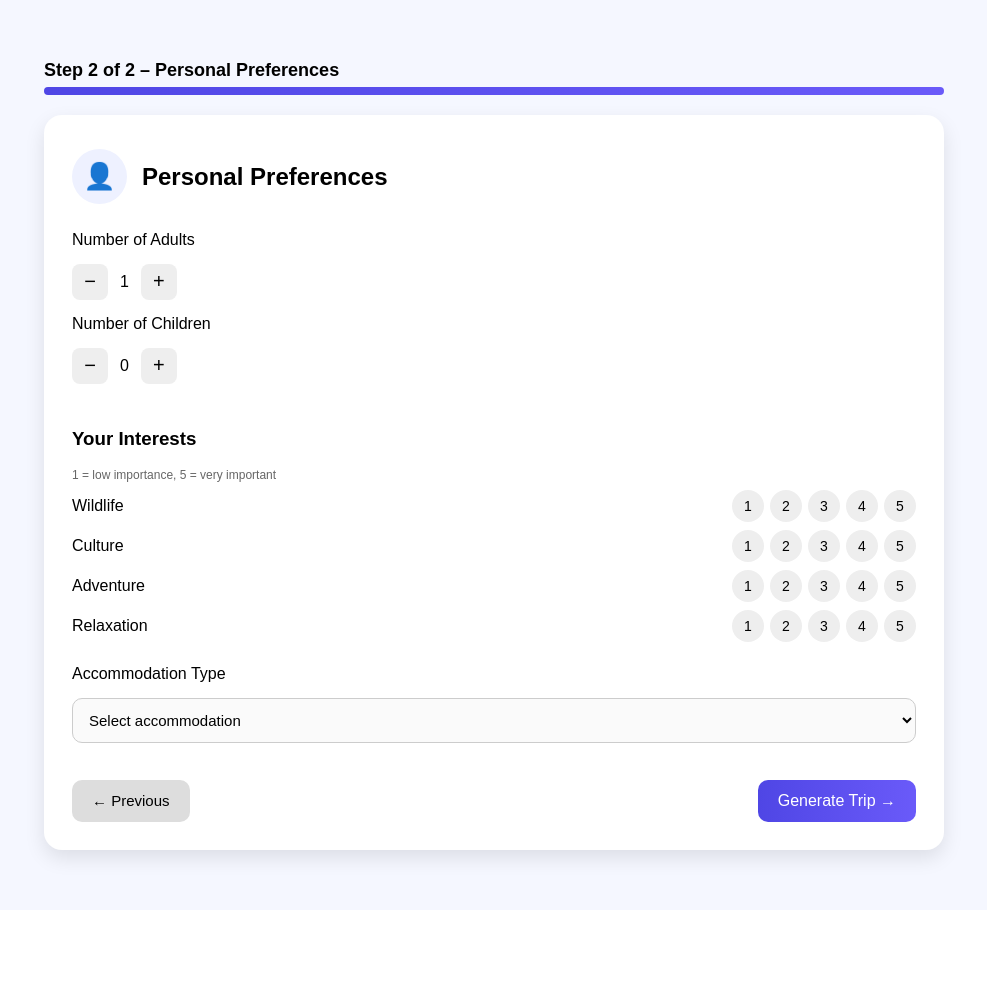
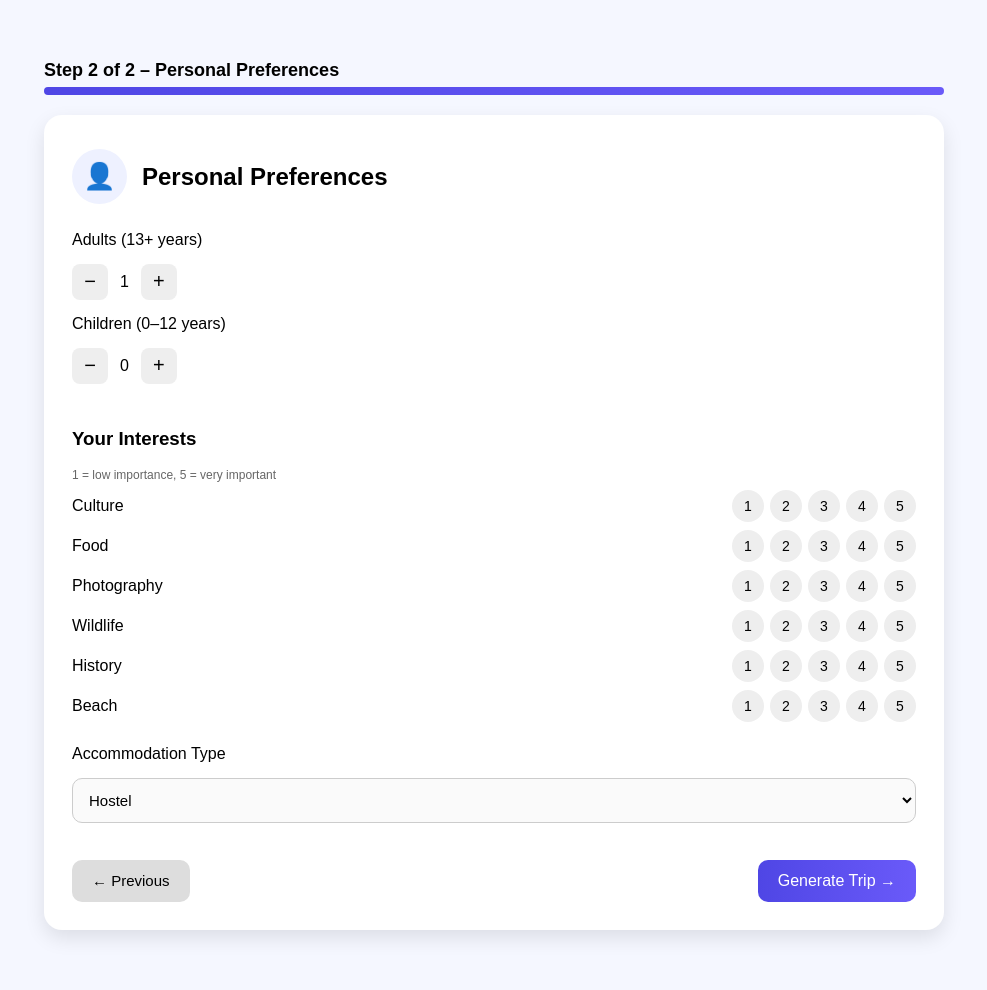
Before and after one commit to A-D-DBS-application/web-application-2025-group-6, a Flask app: template travel_mvp/app/templates/step2.html in a window 1280 px wide. Shown: the part 55-1045 px from the top of the page, without its empty margins (146-1133 px from the left). Before the commit the page ends 925 px from the top, so only its background shows below. Run offline with Flask 3, Linux system fonts and the light colour scheme; the template is opened without the code that fills it: most values are stand-ins (such as "Sample title", 1, 10 or a date in 2020).

Commit message:
Update: adults/children inputs in html2

```diff
--- a/travel_mvp/app/static/css/style.css
+++ b/travel_mvp/app/static/css/style.css
@@ -340,3 +340,11 @@ a {
     margin-bottom: 10px;
     box-shadow: 0 3px 10px rgba(0,0,0,0.05);
 }
+.disabled-option {
+    color: #bfbfbf !important;
+    background-color: #f2f2f2 !important;
+}
+.disabled-option:hover {
+    background-color: #f2f2f2 !important;
+    cursor: not-allowed;
+}
--- a/travel_mvp/app/templates/step2.html
+++ b/travel_mvp/app/templates/step2.html
@@ -16,7 +16,10 @@
 
         <form action="/result" method="POST" class="step-form" id="step2-form">
 
-            <label>Number of Adults</label>
+            <!-- budget uit step1, zodat we het kunnen doorgeven naar result -->
+            <input type="hidden" name="budget" value="{{ budget }}">
+
+            <label>Adults (13+ years)</label>
             <div class="counter-box">
                 <button type="button" class="counter-btn" onclick="changeCount('adults', -1)">−</button>
                 <span id="adults">1</span>
@@ -24,7 +27,7 @@
                 <button type="button" class="counter-btn" onclick="changeCount('adults', 1)">+</button>
             </div>
 
-            <label>Number of Children</label>
+            <label>Children (0–12 years)</label>
             <div class="counter-box">
                 <button type="button" class="counter-btn" onclick="changeCount('children', -1)">−</button>
                 <span id="children">0</span>
@@ -37,53 +40,80 @@
                 <p class="small-note">1 = low importance, 5 = very important</p>
 
                 <div class="interest-row">
+                    <span>Culture</span>
+                    <div class="interest-buttons" data-name="culture"></div>
+                </div>
+
+                <div class="interest-row">
+                    <span>Food</span>
+                    <div class="interest-buttons" data-name="food"></div>
+                </div>
+
+                <div class="interest-row">
+                    <span>Photography</span>
+                    <div class="interest-buttons" data-name="photography"></div>
+                </div>
+
+                <div class="interest-row">
                     <span>Wildlife</span>
                     <div class="interest-buttons" data-name="wildlife"></div>
                 </div>
 
                 <div class="interest-row">
-                    <span>Culture</span>
-                    <div class="interest-buttons" data-name="culture"></div>
+                    <span>History</span>
+                    <div class="interest-buttons" data-name="history"></div>
                 </div>
 
                 <div class="interest-row">
-                    <span>Adventure</span>
-                    <div class="interest-buttons" data-name="adventure"></div>
-                </div>
-
-                <div class="interest-row">
-                    <span>Relaxation</span>
-                    <div class="interest-buttons" data-name="relax"></div>
+                    <span>Beach</span>
+                    <div class="interest-buttons" data-name="beach"></div>
                 </div>
             </div>
 
+            <!-- ACCOMMODATION met logische budget-voorwaarden -->
             <label>Accommodation Type</label>
             <select name="accommodation" required>
-                <option value="" disabled selected>Select accommodation</option>
-                <option value="budget">Budget Lodges ($)</option>
-                <option value="comfortable">Comfort Lodges ($$)</option>
-                <option value="luxury">Luxury Hotels ($$$)</option>
+
+                <!-- Altijd beschikbaar -->
+                <option value="hostel">Hostel</option>
+                <option value="airbnb">Apartment / Airbnb</option>
+                <option value="hotel3">Hotel (3 Star)</option>
+
+                <!-- Hotel 4★: niet beschikbaar bij 'budget', wel bij moderate/comfort/luxury -->
+                <option value="hotel4"
+                    {% if budget == 'budget' %} disabled class="disabled-option" {% endif %}>
+                    Hotel (4 Star)
+                    {% if budget == 'budget' %}(Not available for your budget){% endif %}
+                </option>
+
+                <!-- Hotel 5★: pas beschikbaar vanaf 'comfort' -->
+                <option value="hotel5"
+                    {% if budget == 'budget' or budget == 'moderate' %} disabled class="disabled-option" {% endif %}>
+                    Hotel (5 Star)
+                    {% if budget == 'budget' or budget == 'moderate' %}(Not available for your budget){% endif %}
+                </option>
+
+                <!-- Resort & Boutique: alleen bij 'luxury' -->
+                <option value="resort"
+                    {% if budget != 'luxury' %} disabled class="disabled-option" {% endif %}>
+                    Resort
+                    {% if budget != 'luxury' %}(Not available for your budget){% endif %}
+                </option>
+
+                <option value="boutique"
+                    {% if budget != 'luxury' %} disabled class="disabled-option" {% endif %}>
+                    Boutique Hotel
+                    {% if budget != 'luxury' %}(Not available for your budget){% endif %}
+                </option>
+
             </select>
 
             <div class="buttons">
                 <a href="/step1" class="back-btn">← Previous</a>
-                <button type="button" class="next-btn" onclick="openModal()">Generate Trip →</button>
+                <button type="submit" class="next-btn">Generate Trip →</button>
             </div>
 
         </form>
-    </div>
-</div>
-
-<!-- POPUP / MODAL -->
-<div id="saveModal" class="modal-overlay">
-    <div class="modal">
-        <h3>Save your progress</h3>
-        <p>You can log in or sign up to save this trip, or continue without saving.</p>
-        <div class="modal-buttons">
-            <button type="button" class="secondary" onclick="submitWithoutSaving()">Continue without saving</button>
-            <button type="button" onclick="goLogin()">Log in</button>
-            <button type="button" onclick="goSignup()">Sign up</button>
-        </div>
     </div>
 </div>
 
@@ -124,23 +154,6 @@ document.addEventListener("DOMContentLoaded", function () {
         }
     });
 });
-
-function openModal() {
-    document.getElementById("saveModal").style.display = "flex";
-}
-
-function submitWithoutSaving() {
-    document.getElementById("saveModal").style.display = "none";
-    document.getElementById("step2-form").submit();
-}
-
-function goLogin() {
-    window.location.href = "/login";
-}
-
-function goSignup() {
-    alert("Signup page not implemented in MVP.");
-}
 </script>
 
 {% endblock %}
```
Also changed, not shown: travel_mvp/app/routes.py (+12 -5 lines), travel_mvp/app/templates/step1.html (+37 -12 lines).
